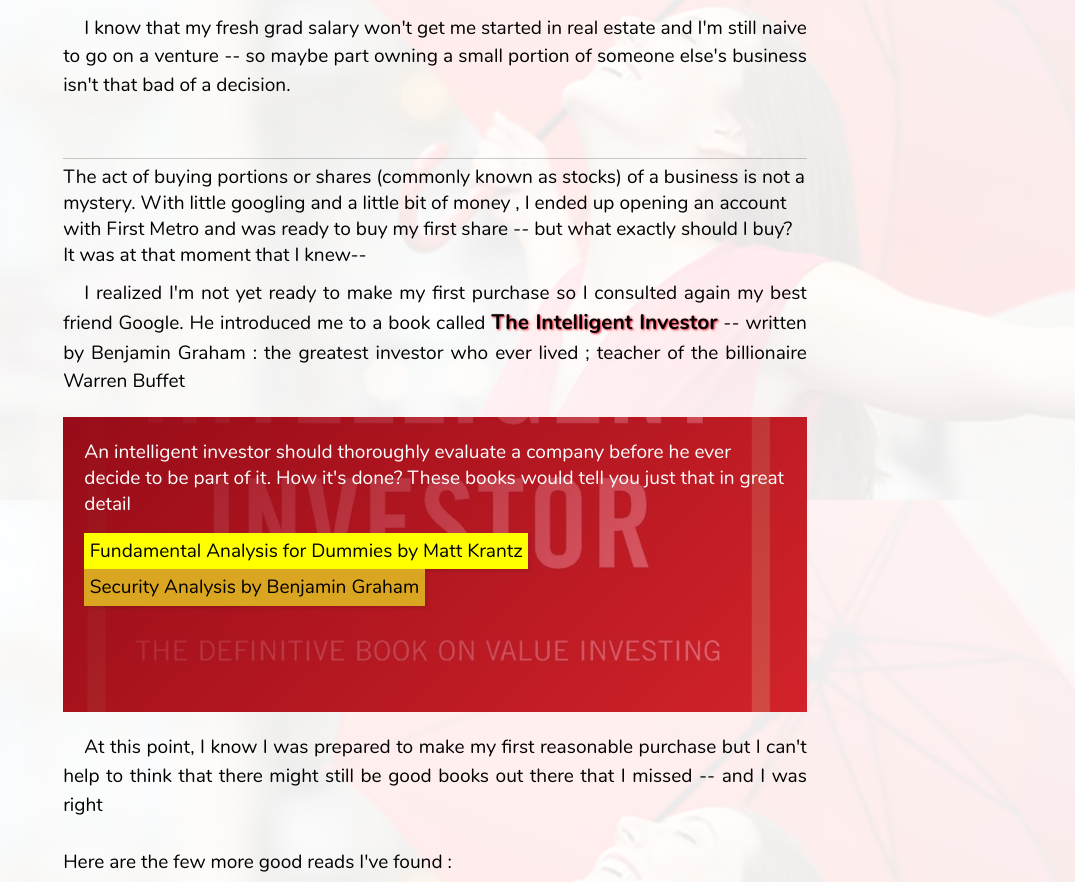
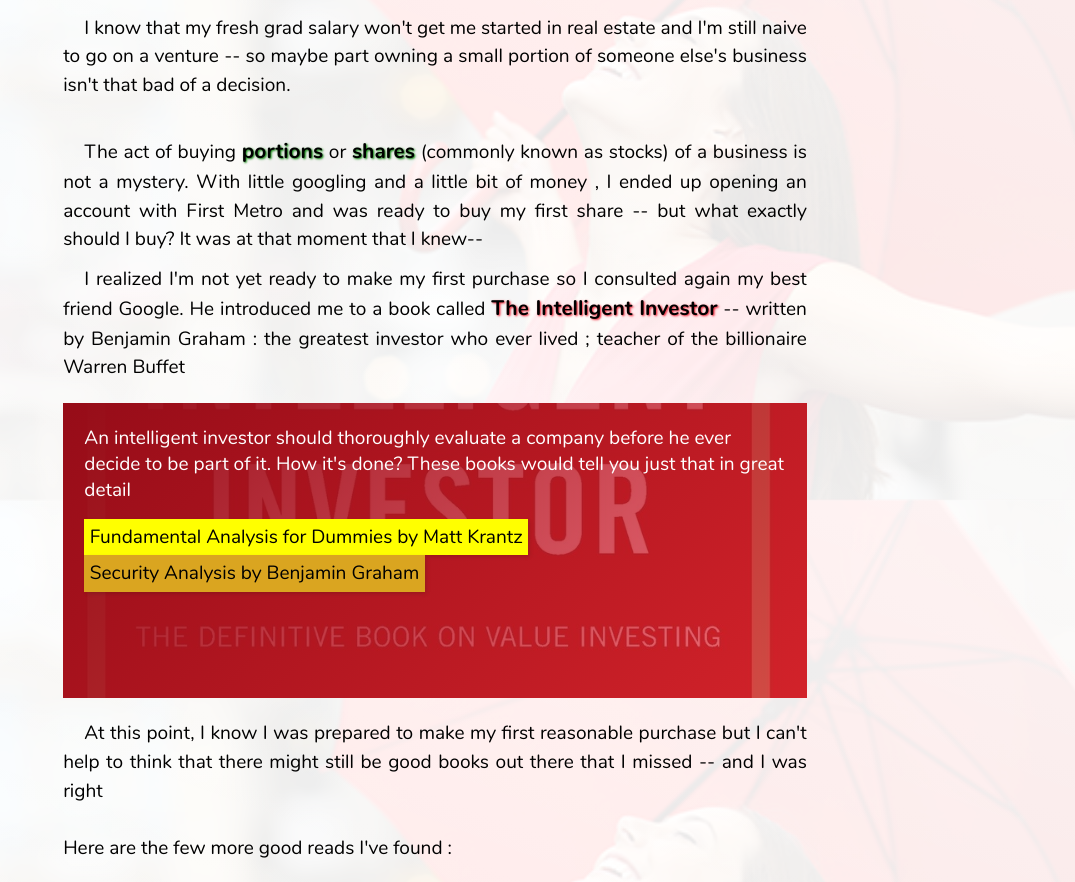
Before and after one commit to justinsalasdev/finance, a Next.js app: page /starter in a window 1280 px wide. Shown: the part 1100-1982 px from the top of the page, without its empty margins (205-1280 px from the left). Built offline with nearby package versions, Linux system fonts and the light colour scheme; no server answers.

Commit message:
removed credentials & fixed starter paragraph

```diff
--- a/pages/starter.js
+++ b/pages/starter.js
@@ -71,13 +71,13 @@
 						decision.
 					</p>
 					<br />
-					<p className="card--stocks">
-						The act of buying <span className="keyword--black">portions</span>{" "}
-						or <span className="keyword--black">shares</span> (commonly known as
-						stocks) of a business is not a mystery. With little googling and a
-						little bit of money , I ended up opening an account with First Metro
-						and was ready to buy my first share -- but what exactly should I
-						buy? It was at that moment that I knew--{" "}
+					<p className="blog__content">
+						The act of buying <span className="hl--black">portions</span> or{" "}
+						<span className="hl--black">shares</span> (commonly known as stocks)
+						of a business is not a mystery. With little googling and a little
+						bit of money , I ended up opening an account with First Metro and
+						was ready to buy my first share -- but what exactly should I buy? It
+						was at that moment that I knew--{" "}
 					</p>
 					<p className="blog__content">
 						I realized I'm not yet ready to make my first purchase so I
--- a/styles/components/_blog.scss
+++ b/styles/components/_blog.scss
@@ -85,6 +85,7 @@
 		.keyword--black {
 			font-weight: 700;
 		}
+
 		.keyword--sky {
 			color: darken(cyan, 20%);
 			font-weight: 700;
--- a/styles/components/_inline.scss
+++ b/styles/components/_inline.scss
@@ -34,4 +34,10 @@
 		font-size: 110%;
 		font-weight: 700;
 	}
+
+	&--black {
+		@extend .title;
+		text-shadow: 0.1rem 0.1rem 0.2rem green;
+		font-weight: 400;
+	}
 }
```
Also changed, not shown: pages/career.js (+6 -6 lines).
